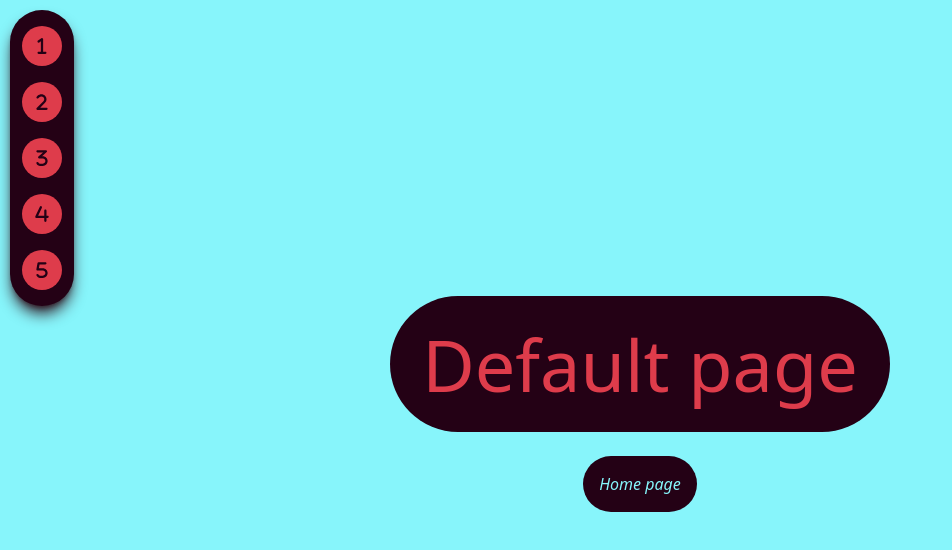
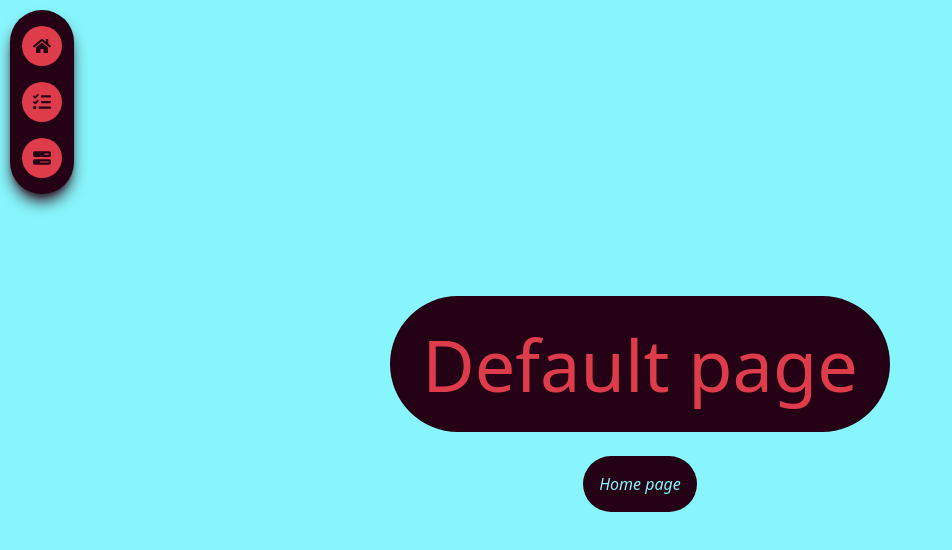
Before and after one commit to cliff-4/my-react-app, a React (Vite) app: page / in a window 1280 px wide. Shown: the top 550 px of the page, without its empty margins (0-952 px from the left). Built offline with nearby package versions, Linux system fonts and the light colour scheme.

Commit message:
fix: changed icons and tooltips

```diff
--- a/src/components/sidebar.tsx
+++ b/src/components/sidebar.tsx
@@ -1,12 +1,11 @@
-import { Fa1, Fa2, Fa3, Fa4, Fa5 } from "react-icons/fa6";
+import { FaHome } from "react-icons/fa";
+import { FaBarsProgress, FaListCheck } from "react-icons/fa6";
 
 const defaultIconSize = 24;
 const sideBarElements = [
-  <Fa1 size={defaultIconSize} />,
-  <Fa2 size={defaultIconSize} />,
-  <Fa3 size={defaultIconSize} />,
-  <Fa4 size={defaultIconSize} />,
-  <Fa5 size={defaultIconSize} />,
+  { icon: <FaHome size={defaultIconSize} />, tooltip: "Home" },
+  { icon: <FaListCheck size={defaultIconSize} />, tooltip: "ToDo List" },
+  { icon: <FaBarsProgress size={defaultIconSize} />, tooltip: "TBD" },
 ];
 
 interface SidebarProps {
@@ -16,10 +15,10 @@ interface SidebarProps {
 const Sidebar = ({ pageSetter }: SidebarProps) => {
   return (
     <div className="sidebar">
-      {sideBarElements.map((icon, index) => (
+      {sideBarElements.map((element, index) => (
         <SidebarIcon
-          icon={icon}
-          text={`Tool tip ${index + 1}`}
+          icon={element.icon}
+          text={element.tooltip}
           onClick={() => pageSetter(index)}
         />
       ))}
```
